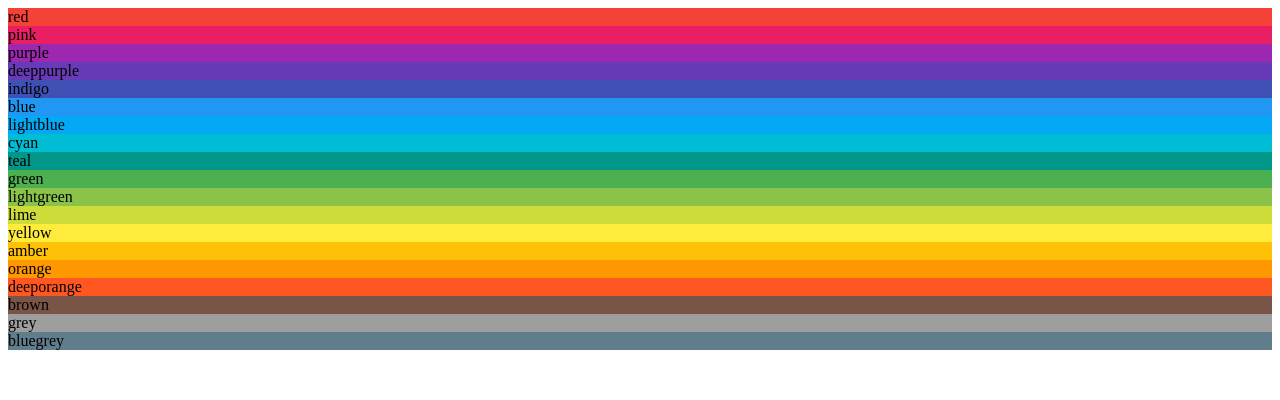
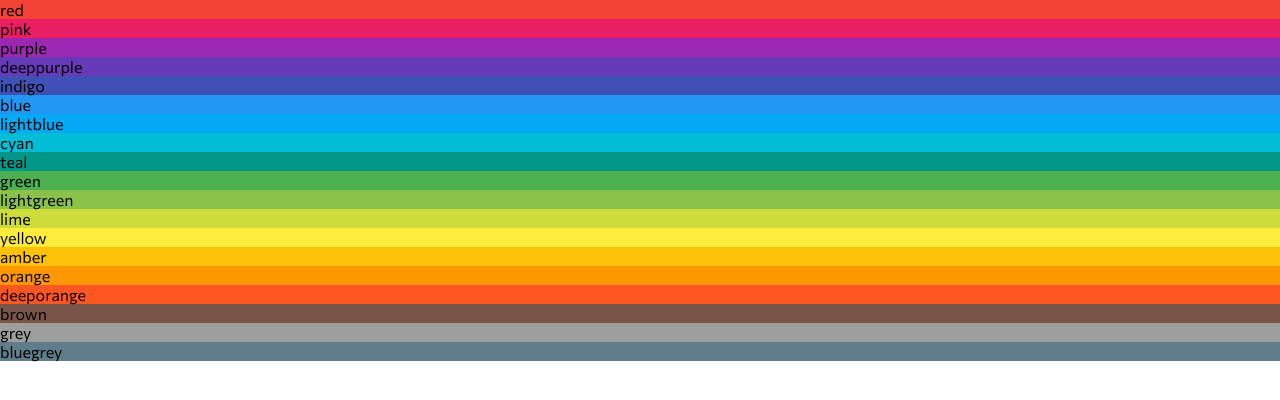
Before and after one commit to naveen-27/color-app, a React (Create React App) app: page / in a window 1280 px wide. Shown: the top 400 px of the page. Built offline with nearby package versions, Linux system fonts and the light colour scheme.

Commit message:
created root styles for the page

```diff
--- a/src/index.js
+++ b/src/index.js
@@ -1,5 +1,6 @@
 import React from "react";
 import ReactDOM from "react-dom";
 import App from "./App";
+import "./root.css";
 
 ReactDOM.render(<App />, document.getElementById("root"));
--- /dev/null
+++ b/src/root.css
@@ -0,0 +1,12 @@
+@import url("https://fonts.googleapis.com/css2?family=Commissioner:wght@400;500;600&display=swap");
+
+* {
+  margin: 0;
+  padding: 0;
+  box-sizing: border-box;
+}
+
+body {
+  min-height: 100vh;
+  font-family: "Commissioner", sans-serif;
+}
```
